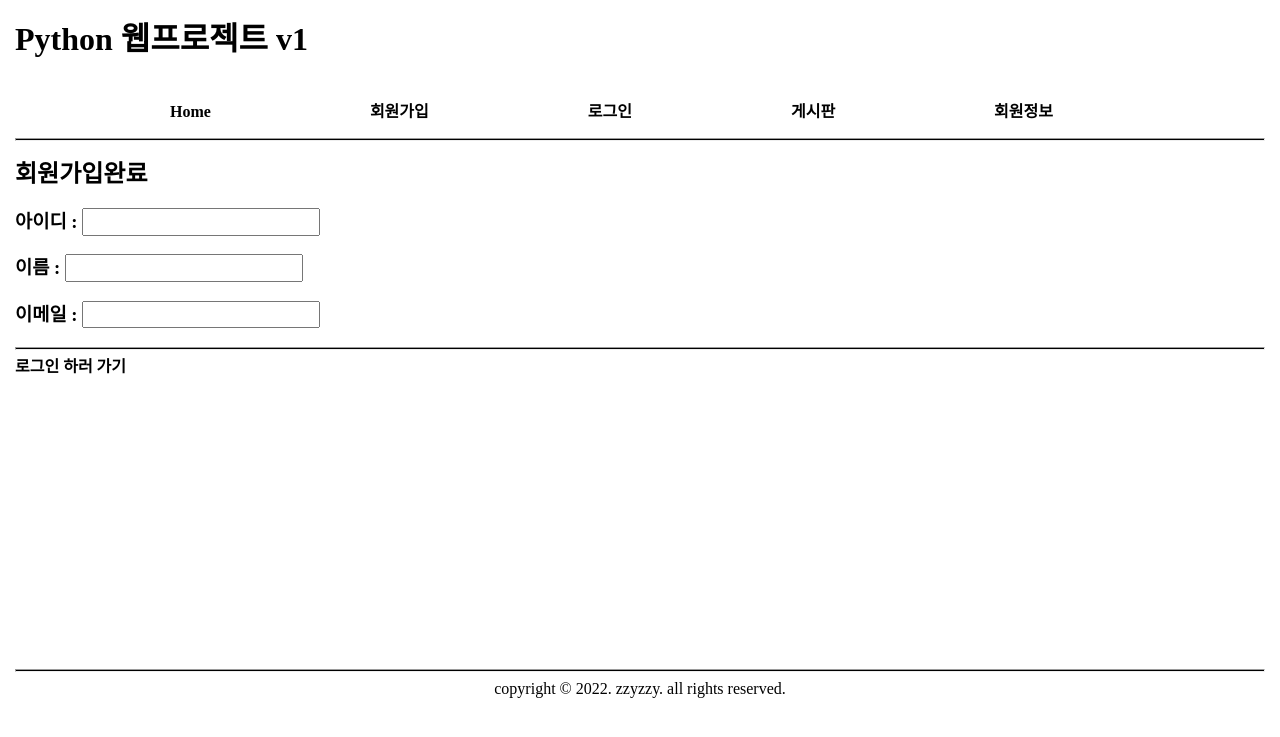
After one commit to DongWookJang/SemiProjectV1b_Django3, a Django app: template templates/member/joinok.html in a window 1280 px wide. The commit adds this page. Shown: the top 737 px of the page. Run offline with Django 3.2, Linux system fonts and the light colour scheme; the template is opened without the code that fills it, so the values that code supplies are empty, except form fields; tables that the repository leaves empty hold one stand-in row (values such as "Sample post"); form fields are guessed from the names that the template uses.

Commit message:
Django3 member join/joinok 수정

```diff
--- a/templates/layout/base.html
+++ b/templates/layout/base.html
@@ -7,7 +7,36 @@
     <link rel="stylesheet" href="{% static '/css/normalize.css' %}">
     <link rel="stylesheet" href="{% static '/css/webproject.css' %}">
     <style>
-        {% block style %}{% endblock %}
+        {% block style %}
+            /* 메인 영역 크기 지정 */
+    #main { height: auto; min-height: 500px }
+
+    /* 링크관련 스타일시트 */
+    a { font-weight: bold }
+    a:link { text-decoration: none; color: black }
+    a:visited { text-decoration: none; color: black }
+    a:hover { text-decoration: underline; color: orange }
+    a:active { text-decoration: underline; color: orange }
+
+    /* 컨텐츠 영역 너비 지정 및 정중앙 배치 */
+    #wrap { /*border: 1px solid red;*/ width: 1250px;
+        margin: 0 auto }
+
+    /* 상단 로고 배치 */
+    header h1 { margin-bottom: 45px }
+
+    /* 상단메뉴 수평 배치 */
+    ul { list-style: none; padding: 0 }
+    ul li { display: inline-block;
+            margin-left: 155px }
+
+    /* 저작권 문구 가운데 정렬 */
+    footer span { display: block;
+               text-align: center }
+
+    /* 구분선 */
+    hr { background: black; height: 1px; }
+        {% endblock %}
     </style>
 </head>
 <body>
--- /dev/null
+++ b/templates/member/joinok.html
@@ -0,0 +1,19 @@
+{% extends 'layout/base.html' %}
+
+{% block title %}joinok{% endblock %}
+
+{% block style %}
+
+{% endblock %}
+
+{% block content %}
+<h2>회원가입완료</h2>
+<h3>아이디 : {{ form.userid }}</h3>
+<h3>이름 : {{ form.name }}</h3>
+<h3>이메일 : {{ form.email }}</h3>
+
+<hr>
+<div><a href="/login">로그인 하러 가기</a></div>
+
+{% endblock %}
+{% block jscript %}{% endblock %}
```
Also changed, not shown: templates/member/join.html (+12 -4 lines).
